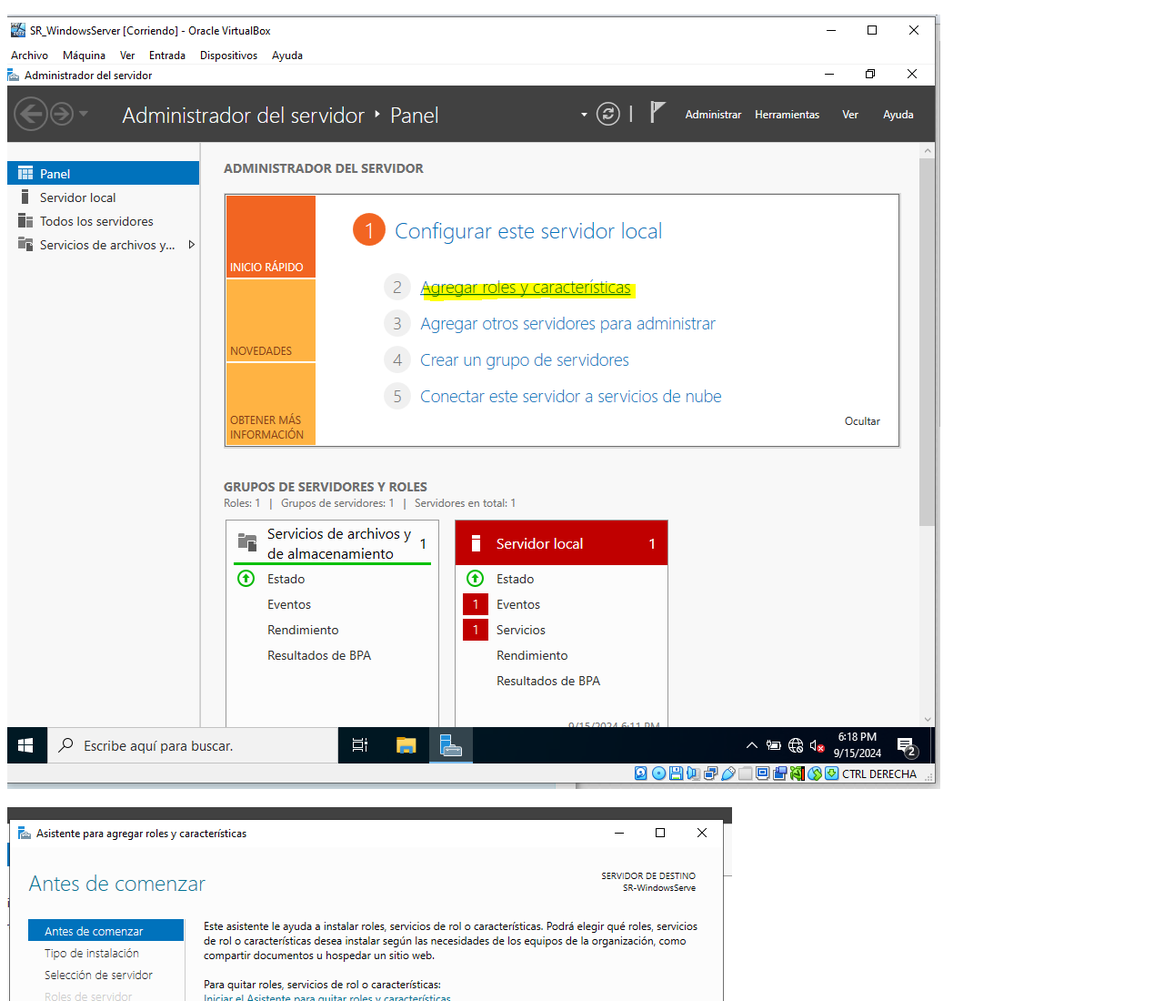
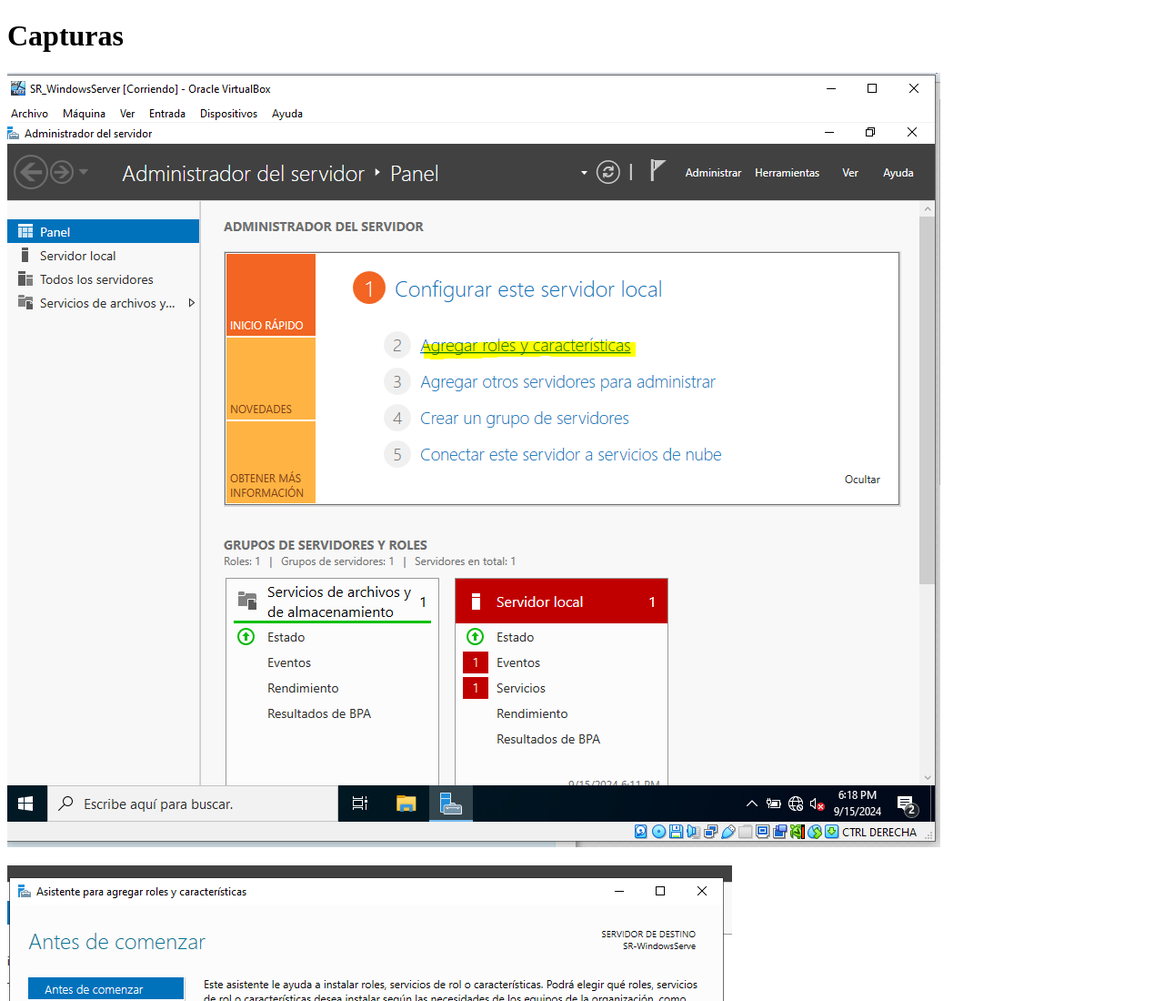
Before and after one commit to profesorgalduf/SR, a plain HTML site: page UD2/WServerDHCP/instaladhcp.html in a window 1280 px wide. Shown: the top 1100 px of the page at 91% size. Drawn offline with Linux system fonts and the light colour scheme.

Commit message:
Update instaladhcp.html

```diff
--- a/UD2/WServerDHCP/instaladhcp.html
+++ b/UD2/WServerDHCP/instaladhcp.html
@@ -6,6 +6,7 @@
     <title>Document</title>
 </head>
 <body>
+    <h1>Capturas</h1>
     <p><img src="Captura.png" alt="" /></p>
 <p><img src="./Captura2.png" alt="" /></p>
 <p><img src="./Captura3.png" alt="" /></p>
```
